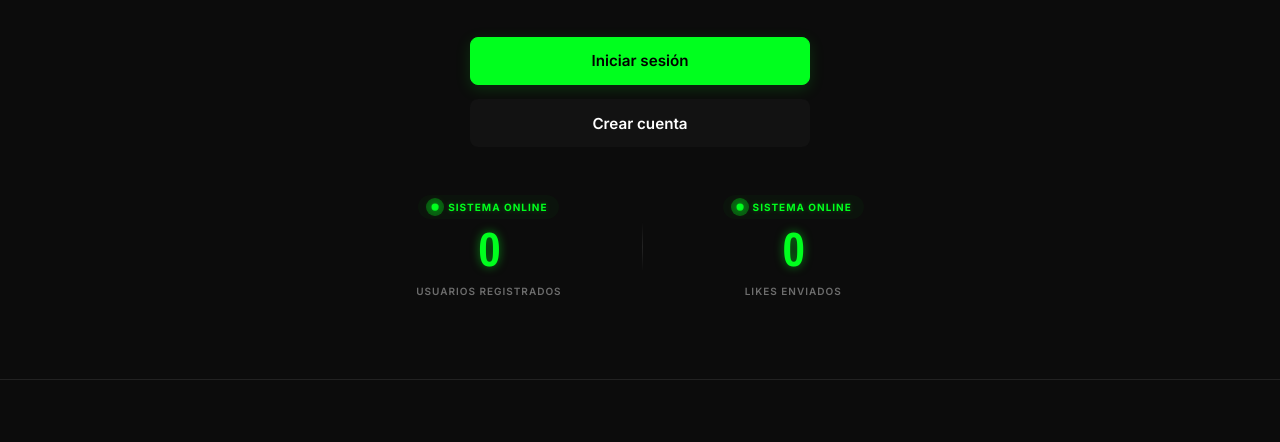
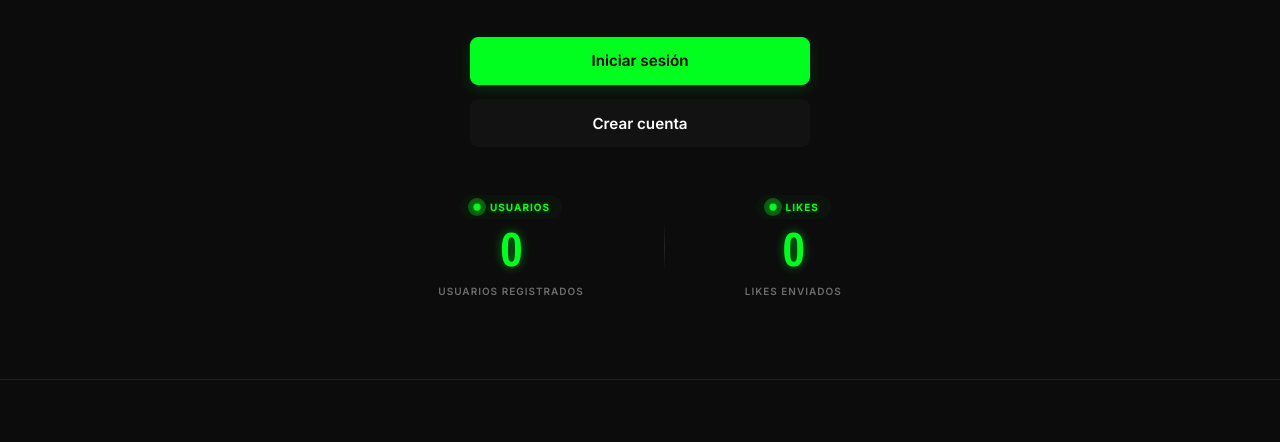
Before and after one commit to DUARTEbi/pruebasDePagina, a website: page public/index.html in a window 1280 px wide. Shown: the part 276-718 px from the top of the page. Drawn offline with nearby package versions, Linux system fonts and the light colour scheme; no server answers.

Commit message:
Update index.html

```diff
--- a/public/index.html
+++ b/public/index.html
@@ -281,7 +281,7 @@ input[type=number] { -moz-appearance: textfield; }
         <div class="stat-group" style="animation-delay:0.1s;">
           <div class="status-online">
             <div class="dot-pulse-wrapper"><div class="dot-center"></div><div class="dot-ring"></div></div>
-            <span class="status-text">Sistema Online</span>
+            <span class="status-text">USUARIOS</span>
           </div>
           <!-- ID tk-users: requerido por la lógica de /api/public-stats -->
           <div class="neon-val" id="tk-users">0</div>
@@ -291,7 +291,7 @@ input[type=number] { -moz-appearance: textfield; }
         <div class="stat-group" style="animation-delay:0.3s;">
           <div class="status-online">
             <div class="dot-pulse-wrapper"><div class="dot-center"></div><div class="dot-ring"></div></div>
-            <span class="status-text">Sistema Online</span>
+            <span class="status-text">LIKES</span>
           </div>
           <!-- ID tk-likes: requerido por la lógica de /api/public-stats -->
           <div class="neon-val" id="tk-likes">0</div>
```
